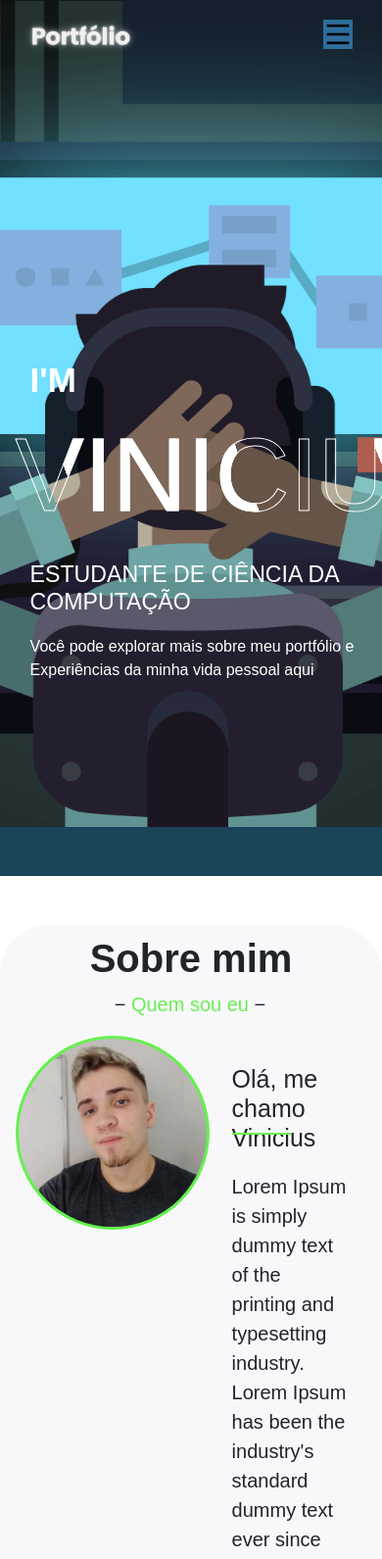
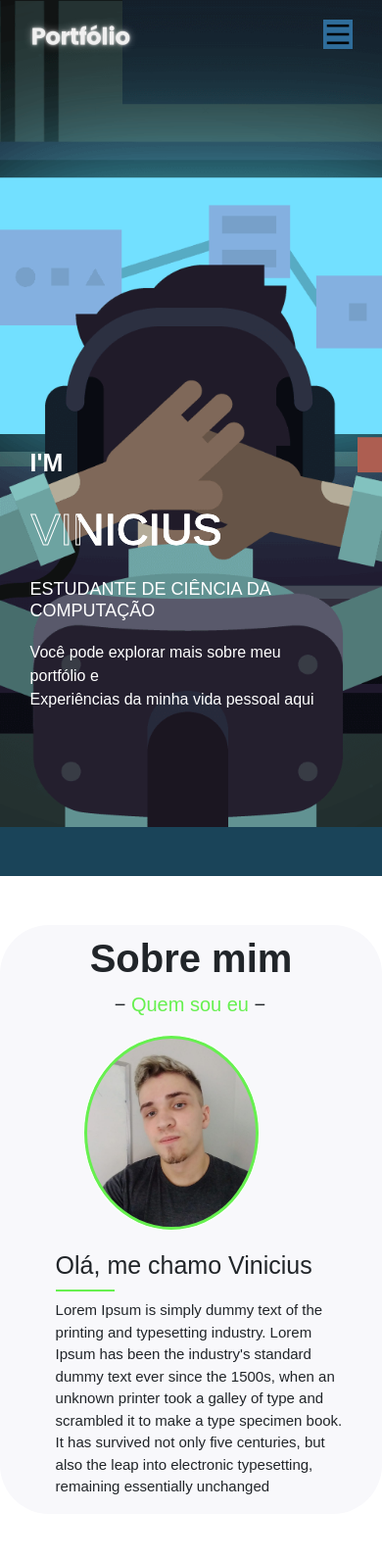
Before and after one commit to xVini777x/Portfolio-Vinicius, a PHP site: page / in a window 390 px wide. Shown: the top 1591 px of the page at 98% size. Run offline with PHP 8.4, Linux system fonts and the light colour scheme.

Commit message:
Update style.css

```diff
--- a/html_css/style.css
+++ b/html_css/style.css
@@ -30,7 +30,7 @@
 nav ul li{
     list-style: none;
     display: inline-block;
-    margin: 15px 30px;
+    margin: 10px 30px;
 
 }
 
@@ -197,8 +197,10 @@
     color: #66f04f;
 }
 
+/* @MEDIA - MOBILE */
 
 
+/* 900px */
 @media (max-width: 900px){
     .card{
         flex-basis: calc(40% - 10px);
@@ -221,12 +223,13 @@
     }
 }
 
+/* 700px */
 @media (max-width: 700px){
     .text-box{
-        margin-right: 50px;
+        margin-right: 60px;
     }
     .text-box h1 {
-        font-size: 105px;
+        font-size: 80px;
     }
 
     .text-box-about{
@@ -239,13 +242,18 @@
     }
 }
 
+/* 632px */
 @media(max-width: 632px){
     .text-box-about h1:before{
         padding-top: 70px;
     }
 }
 
+/* 518px */
 @media(max-width: 518px){
+    .text-box h1 {
+        font-size: 80px;
+    }
     .text-box p {
         margin-bottom: -10px;
     }
@@ -270,3 +278,44 @@
         font-size: 15px;
     }
 }
+
+/* 420px */
+@media(max-width: 420px){
+    .text-box {
+        margin-bottom: 50px;
+    }
+
+    .text-box h1{
+        font-size: 45px;
+        margin-left: 1px;
+        margin-bottom: -30px;
+    }
+
+    .text-box h3 {
+        font-size: 18px;
+    }
+
+    .text-box p {
+        font-size: 25px;
+        margin-bottom: -30px;
+    }
+
+
+    .text-box-about h1:before{
+        padding-top: 40px;
+    }
+
+    .text-box-about p {
+        font-size: 15px;
+    }
+
+    .about-foto {
+        width: 180px;
+           margin-left: 55px;
+    }
+
+    .text-box-about{
+        margin-left: 20px;
+        margin-top: 20px;
+    }
+}
```
